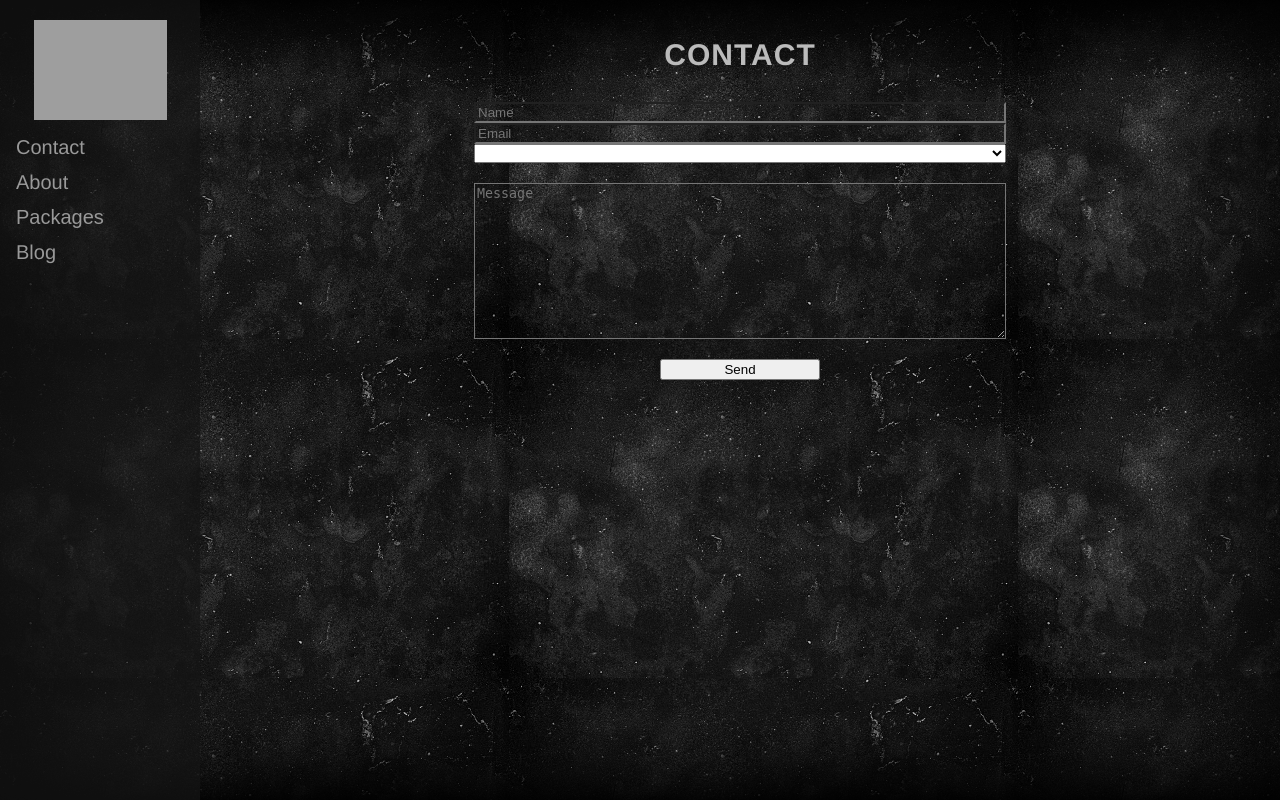
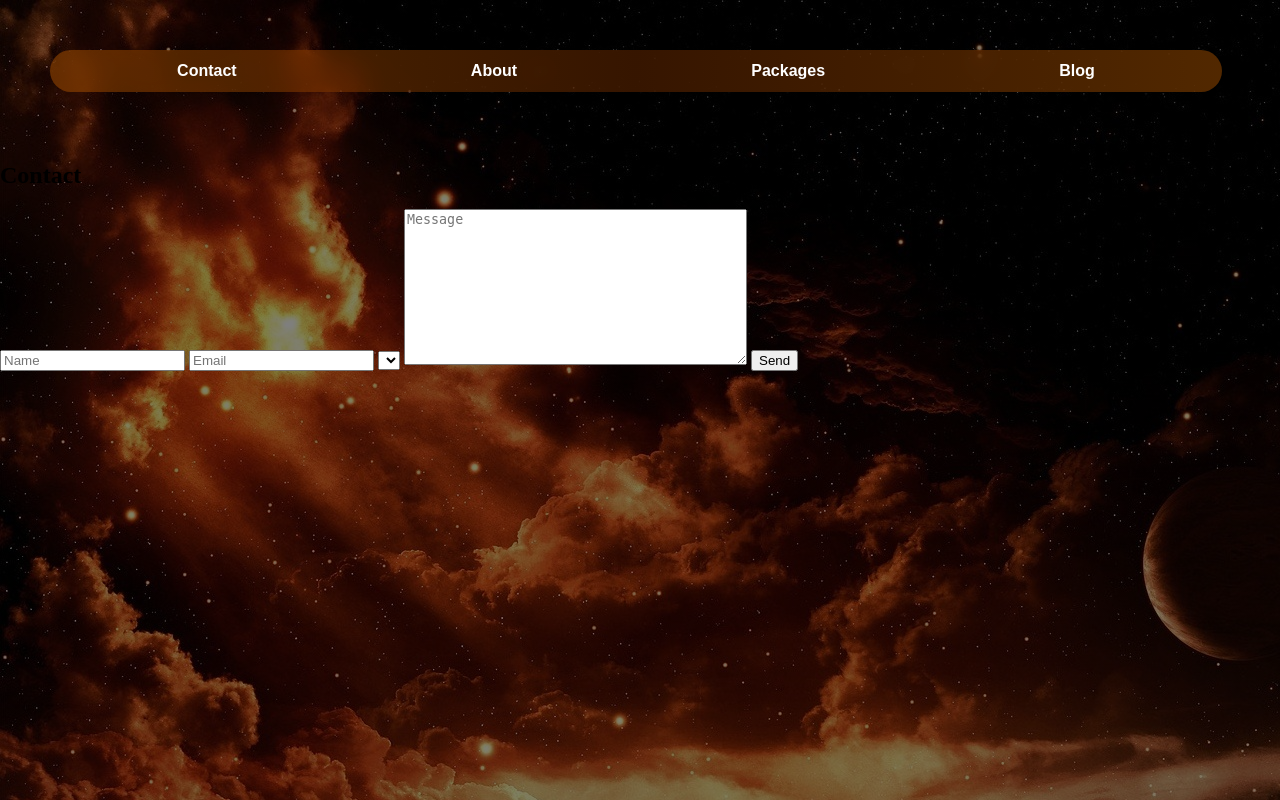
Before and after one commit to Zakanawaner/couchKT, a Flask app: page /contact in a window 1280 px wide. Run offline with Flask 3, Linux system fonts and the light colour scheme; data that the repository does not hold is empty; parts of the project's set-up code (start-up, migrations or seed data) failed here and were passed over; grey boxes are pictures that could not be loaded.

Commit message:
Advancing with styles

```diff
--- a/bpBlog/__init__.py
+++ b/bpBlog/__init__.py
@@ -1,7 +1,6 @@
 from flask import Blueprint, render_template, current_app
 from flask_login import current_user
 
-from utils.package import getAllPackages
 from utils.blog import getBlog, getAllBlogs
 
 
@@ -13,7 +12,6 @@ def getAllBlogsEndPoint():
     return render_template(
         'blogs.html',
         title=current_app.config['WEB_NAME'] + " - " + "Blog",
-        packages=getAllPackages(),
         blogs=getAllBlogs(),
         user=current_user if not current_user.is_anonymous else None
     )
@@ -25,7 +23,6 @@ def getBlogEndPoint(bl):
     return render_template(
         'blog.html',
         title=current_app.config['WEB_NAME'] + " - " + blg.Title,
-        packages=getAllPackages(),
         blog=blg,
         user=current_user if not current_user.is_anonymous else None
     )
--- a/bpGeneric/__init__.py
+++ b/bpGeneric/__init__.py
@@ -14,7 +14,6 @@ def generalEndPoint():
     return render_template(
         'general.html',
         title=current_app.config['WEB_NAME'] + " - " + "General",
-        packages=getAllPackages(),
         user=current_user if not current_user.is_anonymous else None
     )
 
@@ -24,7 +23,6 @@ def aboutEndPoint():
     return render_template(
         'about.html',
         title=current_app.config['WEB_NAME'] + " - " + "About",
-        packages=getAllPackages(),
         user=current_user if not current_user.is_anonymous else None
     )
 
--- a/main.py
+++ b/main.py
@@ -22,7 +22,7 @@ if __name__ == '__main__':
     app.run(host=app.config['HOST'], port=app.config['PORT'])
 
 # TODO
-#  - Definir como se contacta a través del formulario y añadir el package deseado
+#  - On click en package llevar a contacto con el package seleccionado
 #  - Blog de entradas a los diferentes contenidos
 #  - eliminar manualmente ofertas
 #  - Crear Blogs.html
--- a/static/stylesheets/styles.css
+++ b/static/stylesheets/styles.css
@@ -1,441 +1,158 @@
-*{
-    box-sizing: border-box;
-    -webkit-box-sizing: border-box;
-    -moz-box-sizing: border-box;
-}
-html{
+body {
     background-image: -webkit-linear-gradient(left,
         rgba(0,0,0,0.5) 0%,
-        rgba(0,0,0,0) 10%,
-        rgba(0,0,0,0) 90%,
+        rgba(0,0,0,0.5) 10%,
+        rgba(0,0,0,0.5) 90%,
         rgba(0,0,0,0.5) 100%
-      ),
-      -webkit-linear-gradient(top,
-        rgba(0,0,0,0.9) 0%,
-        rgba(0,0,0,0) 10%,
-        rgba(0,0,0,0) 90%,
-        rgba(0,0,0,0.9) 100%
       ),
       url(img/background.jpg);
     background-attachment: fixed;
     height: 100%;
+	margin: 0;
+	display: flex;
+	justify-content: flex-start;
+    flex-direction: column;
 }
-body{
-    font-family: Helvetica;
+
+p, a {
+    font-family: sans-serif;
 }
-.page{
+
+/* MENU BAR */
+.menu-bar {
+	border-radius: 25px;
+	height: fit-content;
+	width: 90%;
+	background: linear-gradient(
+	    90deg,
+        rgba(204, 100, 0, .4) 0%,
+        rgba(135, 53, 0, .4) 50%,
+        rgba(204, 100, 0, .4) 100%
+    );
+    backdrop-filter: blur(10px);
 	display: flex;
+	justify-content: space-around;
+	padding: 0 10px;
+	margin: 50px;
 }
-.hidden{
-    display: none !important;
+
+.menu-bar li {
+    list-style: none;
+    color: white;
+    font-family: sans-serif;
+    font-weight: bold;
+    padding: 12px 16px;
+    margin: 0 8px;
+    position: relative;
+    cursor: pointer;
+    white-space: nowrap;
+    &::before {
+        content: " ";
+        position: absolute;
+        top: 0;
+        left:0;
+        height:100%;
+        width: 100%;
+        z-index:-1;
+        transition: .2s;
+        border-radius: 25px;
     }
-.logo{
-    background-image: url(img/logo.png);
-    background-size: contain;
-    background-position: center;
-    background-repeat: no-repeat;
+        &:hover {
+            &::before {
+                background: rgba(204, 100, 0, .4);
+                box-shadow: 0px 3px 20px 0px black;
+            }
+            color: rgba(255, 100, 0, 1);
+    }
+}
 
-    margin-bottom: 10px;
-    width: 100%;
-    height: 100px;
-}
-.logo:hover {
-    background-image: url(img/logo.png);
-    cursor: pointer;
-}
-.about {
-    width: 50%;
-    max-width: 50%;
+/* PACKAGE CARDS */
+.card-container {
     margin: auto;
-    margin-top: 50px;
-}
-.about .logo {
-    background-image: url(img/logo.png);
-    background-size: contain;
-    background-position: center;
-    background-repeat: no-repeat;
-
-    margin-bottom: 30px;
-    height: 100px;
-}
-.about .logo-p3 {
-    background-image: url(img/logo-p3.png);
-    background-size: contain;
-    background-position: center;
-    background-repeat: no-repeat;
-
-    margin-bottom: 10px;
-    height: 100px;
-}
-.logo-mini {
+    width: fit-content;
     display: flex;
+    flex-direction: column;
     justify-content: center;
 }
-.about .logo-ivoox {
-    background-image: url(img/ivoox.png);
-    background-size: contain;
-    background-position: center;
-    background-repeat: no-repeat;
 
-    margin: 15px;
-    height: 40px;
-    width: 40px;
-}
-.about .logo-yt {
-    background-image: url(img/youtube.png);
-    background-size: contain;
-    background-position: center;
-    background-repeat: no-repeat;
-
-    margin: 15px;
-    height: 40px;
-    width: 40px;
-}
-.about .logo-ivoox:hover {
-    cursor: pointer;
-}
-.about .logo-yt:hover {
-    cursor: pointer;
-}
-.about .logo-krb {
-    background-image: url(img/logo-krb.png);
-    background-size: contain;
-    background-position: center;
-    background-repeat: no-repeat;
-
-    margin-bottom: 30px;
-    height: 100px;
-}
-.about .logo-p3:hover {
-    cursor: pointer;
-}
-.about .logo-krb:hover {
-    cursor: pointer;
-}
-.about p{
-    text-align: justify;
-    color: #bbbbbb;
-}
-.about a{
-    text-decoration: none;
-    color: #eeeeee;
-}
-.about a{
-    cursor: pointer;
-}
-h1{
-    text-align: center;
-    font-size: 40px;
-    text-transform: uppercase;
-    letter-spacing: 1px;
-    margin-top: 30px;
-    margin-bottom: 10px;
-    color: #bbbbbb;
-}
-h2{
-    text-align: center;
-    font-size: 30px;
-    text-transform: uppercase;
-    letter-spacing: 1px;
-    margin-top: 30px;
-    color: #bbbbbb;
-}
-h3{
-    text-align: center;
-    font-size: 15px;
-    text-transform: uppercase;
-    letter-spacing: 1px;
-    color: #bbbbbb;
-    margin-top: 20px;
-}
-h4{
-    text-align: center;
-    font-size: 12px;
-    text-transform: uppercase;
-    letter-spacing: 1px;
-    color: #bbbbbb;
-    margin-top: 15px;
-}
-.flashes li{
-    text-align: center;
-    font-size: 12px;
-    text-transform: uppercase;
-    letter-spacing: 1px;
-    color: #bbbbbb;
-}
-
-.link-h2:hover{
-    cursor: pointer;
-    color: #fff;
-}
-
-/* NavBar Styles */
-/* Fixed sidenav, full height */
-.sidenav {
-  height: 100%;
-  width: 200px;
-  position: fixed;
-  top: 0;
-  left: 0;
-  background-color: rgba(20, 20, 20, .7);
-  overflow-x: hidden;
-  padding-top: 20px;
+.card {
+  margin-top: 10%;
+  margin-bottom: 10%;
+  min-width: 300px;
+  height: 400px;
 
   display: flex;
   flex-direction: column;
   justify-content: space-between;
+
+  color: rgba(255, 255, 255, 1);
+  padding: 35px;
+
+
+  border-radius: 25px;
+
+  backdrop-filter: blur(10px);
+  border: 1px solid rgba(255, 123, 0, .5);
+  background-image: conic-gradient(
+      from var(--border-angle),
+      rgba(0, 0, 0, .4),
+      rgba(0, 0, 0, .4) 50%,
+      rgba(0, 0, 0, .4)
+    ),
+    conic-gradient(
+      from var(--border-angle),
+       rgba(0, 0, 0, .4),
+       rgba(204, 100, 0, .4) 50%,
+       rgba(0, 0, 0, .4)
+    );
+
+  -webkit-animation: bg-spin 5s linear infinite;
+  transition: all 0.5s;
 }
 
-.nav-down {
-    margin-bottom: 40px;
+.promotion {
+    border: 1px solid rgba(255, 123, 0, .8);
+    background-image: conic-gradient(
+      from var(--border-angle),
+      rgba(0, 0, 0, .4),
+      rgba(0, 0, 0, .4) 50%,
+      rgba(0, 0, 0, .4)
+    ),
+    conic-gradient(
+      from var(--border-angle),
+       rgba(0, 0, 0, .4),
+       rgba(204, 100, 0, .8) 50%,
+       rgba(0, 0, 0, .4)
+    );
+    -webkit-animation: bg-spin 1.5s linear infinite;
 }
 
-/* Style the sidenav links and the dropdown button */
-.sidenav a, .dropdown-btn {
-  padding: 6px 8px 6px 16px;
-  text-decoration: none;
-  font-size: 20px;
-  color: #999999;
-  display: block;
-  border: none;
-  background: none;
-  width:100%;
-  text-align: left;
-  cursor: pointer;
-  outline: none;
-}
-
-/* On mouse-over */
-.sidenav a:hover, .dropdown-btn:hover {
-  color: #fafafa;
-}
-
-/* Add an active class to the active dropdown button */
-.active {
-  background-color: rgba(148, 26, 1, .8);
-  color: white;
-}
-
-/* Dropdown container (hidden by default). Optional: add a lighter background color and some left padding to change the design of the dropdown content */
-.dropdown-container {
-  display: none;
-  background-color: rgba(80, 80, 80, .2);
-  padding-left: 8px;
-}
-
-/* Optional: Style the caret down icon */
-.fa-caret-down {
-  float: right;
-  padding-right: 8px;
-}
-
-/* Form Styles */
-
-.content {
-    margin-left: 200px;
-    width: 100%;
-}
-.login a{
-    margin: auto;
-    margin-top: 20px;
-    color: #fff;
-    text-decoration: none;
-    font-size: 15px;
-}
-.login-form{
-    margin: auto;
-    margin-top: 30px;
-    width: 50%;
-    max-width: 50%;
-    display: flex;
-    flex-direction: column;
-}
-.login-form input{
-    width: 100%;
-    max-width: 100%;
-    color: #fff;
-    background: rgba(0,0,0,0);
-}
-.login-form textarea{
-    margin-top: 20px;
-    width: 100%;
-    max-width: 100%;
-    color: #fff;
-    background: rgba(0,0,0,0);
-}
-.login-form button{
-    margin: auto;
-    margin-top: 20px;
-    width: 30%;
-    max-width: 30%;
-}
-
-/* Table Styles */
-
-.table-wrapper{
-    margin: auto;
-    width: 50%;
-    max-width: 50%;
-}
-
-.fl-table {
-    border-radius: 5px;
-    font-size: 15px;
-    font-weight: normal;
-    border: none;
-    border-collapse: collapse;
-    width: 100%;
-    max-width: 100%;
-    white-space: nowrap;
-    background-color: rgba(255, 255, 255, 0);
-    box-shadow: 0px 5px 10px 8px rgba(0, 0, 0, 0.7);
-}
-
-.fl-table td, .fl-table th {
-    text-align: center;
-    padding: 8px;
-}
-
-.fl-table td {
-    font-size: 13px;
-    font-weight: bold;
-}
-
-.fl-table tbody tr:hover {
-    cursor: pointer;
-    background: rgba(50, 50, 50, .8);
-    color: #fff;
-}
-
-.fl-table thead th {
-    color: #bbbbbb;
-    background: rgba(0, 0, 0, .8);
-}
-
-.fl-table tr:nth-child(even) {
-    color: #bbbbbb;
-    background: rgba(30, 30, 30, .8);
-}
-.fl-table tr:nth-child(odd) {
-    color: #bbbbbb;
-    background: rgba(20, 20, 20, .8);
-}
-
-/* Responsive */
-
-@media only screen and (max-width: 920px) {
-    .logo {
-        height: 75px;
-    }
-    .sidenav {
-        width: 150px;
-    }
-    .sidenav a, .dropdown-btn {
-      padding: 4px 6px 4px 10px;
-      font-size: 15px;
-    }
-    .content {
-        margin-left: 150px;
-    }
-    h1{
-        font-size: 20px;
-        margin-top: 30px;
-    }
-    h2{
-        font-size: 18px;
-        margin-top: 30px;
-    }
-    h3{
-        font-size: 12px;
-        margin-top: 15px;
-    }
-    h4{
-        font-size: 10px;
-        margin-top: 12px;
-    }
-    .flashes li{
-        font-size: 8px;
-        margin-top: 5px;
-    }
-
-    .login a{
-        margin-top: 10px;
-    }
-
-    .login-form{
-        margin-top: 15px;
-        width: 70%;
-        max-width: 70%;
-    }
-    .about {
-        width: 90%;
-        max-width: 90%;
-    }
-    .table-wrapper{
-        width: 90%;
-        max-width: 90%;
-    }
-
-    .fl-table {
-        font-size: 10px;
-    }
-
-    .fl-table td, .fl-table th {
-        padding: 5px;
-    }
-
-    .fl-table td {
-        font-size: 8px;
+@-webkit-keyframes bg-spin {
+  to {
+    --border-angle: 1turn;
   }
 }
 
-@media only screen and (max-width: 420px) {
-    .logo {
-        height: 50px;
-    }
-    .sidenav {
-        width: 100px;
-    }
-    .sidenav a, .dropdown-btn {
-      padding: 2px 4px 2px 8px;
-      font-size: 12px;
-    }
-    .content {
-        margin-left: 100px;
+@keyframes bg-spin {
+  to {
+    --border-angle: 1turn;
   }
 }
-@media only screen and (max-width: 250px) {
-    .logo {
-        height: 40px;
+
+.card:hover {
+  cursor: pointer;
+  -webkit-transform: scale(1.15);
+  -ms-transform: scale(1.15);
+  transform: scale(1.15);
 }
-    .sidenav {
-        width: 80px;
+
+@property --border-angle {
+  syntax: "<angle>";
+  inherits: true;
+  initial-value: 0turn;
 }
-    .sidenav a, .dropdown-btn {
-      padding: 1px 2px 1px 4px;
-      font-size: 8px;
+
+.card-footer {
+  font-size: 0.8em;
+  color: rgba(180, 180, 180, 1);
 }
-    .content {
-        margin-left: 80px;
-    }
-    h1{
-        font-size: 15px;
-        margin-top: 15px;
-    }
-    h2{
-        font-size: 12px;
-        margin-top: 5px;
-    }
-    h3{
-        font-size: 10px;
-        margin-top: 3px;
-    }
-    h4{
-        font-size: 8px;
-        margin-top: 2px;
-    }
-    .table-wrapper{
-        width: 99%;
-        max-width: 99%;
-    }
-}
--- a/templates/base.html
+++ b/templates/base.html
@@ -8,35 +8,16 @@
     <link type="text/css" rel="stylesheet" href="{{ url_for('static', filename='stylesheets/styles.css') }}">
 </head>
 <body>
-    <div class="page">
-        <div class="sidenav">
-            <div class="nav-up">
-                <div onclick="location.href='/';" class="logo"></div>
-                <a href="/contact">Contact</a>
-                <a href="/about">About</a>
-                <button class="dropdown-btn">Packages
-                    <i class="fa fa-caret-down"></i>
-                </button>
-                <div class="dropdown-container">
-                    {% for pkg in packages %}
-                        <a href="/package/{{ pkg.shortName }}">{{ pkg.title }}</a>
-                    {% endfor %}
+    <div class="navbar">
+        <ul class="menu-bar">
+            <li onclick="location.href='/contact';">Contact</li>
+            <li onclick="location.href='/about';">About</li>
+            <li onclick="location.href='/packages';">Packages</li>
+            <li onclick="location.href='/blog';">Blog</li>
+        </ul>
     </div>
-                <a href="/blog">Blog</a>
-            </div>
-            <div class="nav-down">
-                {% if user %}
-                    <a href="#">{{ user.name }}</a>
-                    {% if user.permissions >= 12 %}
-                        <a href="/blog/add">Add Blog Entry</a>
-                        <a href="/blog/delete">Delete Blog Entry</a>
-                        <a href="/package/add">Add Package</a>
-                        <a href="/package/delete">Delete Package</a>
-                    {% endif %}
-                    <a href="/logout">Logout</a>
-                {% endif %}
-            </div>
-        </div>
+
+    <div class="div-flashes">
         {% with messages = get_flashed_messages() %}
             {% if messages %}
                 <ul class=flashes>
@@ -46,10 +27,11 @@
                 </ul>
             {% endif %}
         {% endwith %}
+    </div>
+
     <div class="content">
         {% block content %}
         {% endblock %}
-    </div>
     </div>
 
     <script>
```
Also changed, not shown: bpAdmin/__init__.py (+1 -6 lines), bpPackage/__init__.py (+10 -1 lines), templates/packages.html (added, +28 -0 lines), static/stylesheets/img/background.jpg. Lines whose indentation alone changed are shown as unchanged.
